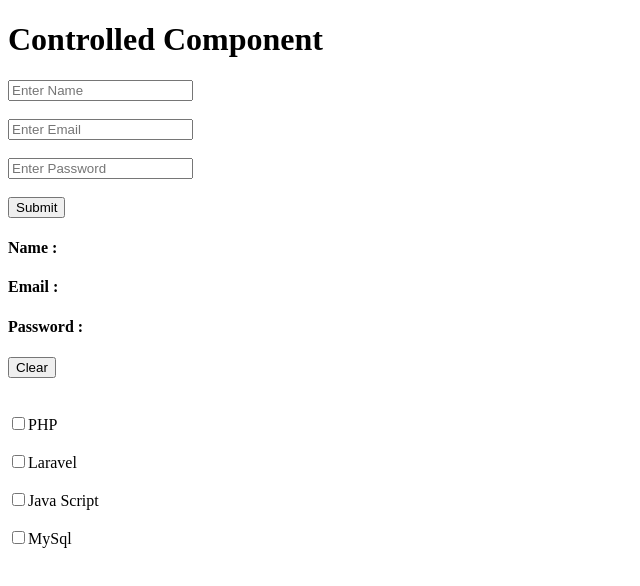
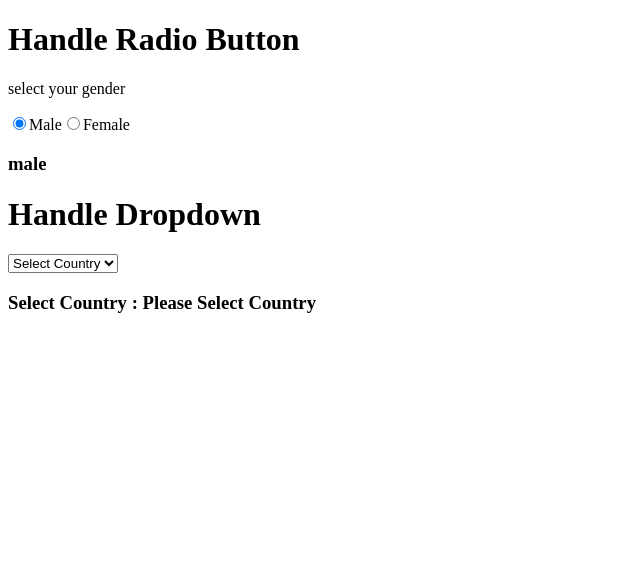
Before and after one commit to Hiii111/-react-code, a React (Vite) app: page / in a window 1280 px wide. Shown: the top 586 px of the page, without its empty margins (0-640 px from the left). Built offline with nearby package versions, Linux system fonts and the light colour scheme.

Commit message:
handleradiobutton&dropdoen

```diff
--- a/src/App.jsx
+++ b/src/App.jsx
@@ -109,13 +109,13 @@
 // }
 
 import Checkboxes from "./Checkboxes";
+import DropdownRadioButton from "./DropdownRadioButton";
 import Home from "./Home";
 
 function App(){
   return(
     <div>
-       <Home />
-       <Checkboxes />
+      <DropdownRadioButton />
     </div>
   )
 }
--- /dev/null
+++ b/src/DropdownRadioButton.jsx
@@ -0,0 +1,34 @@
+import { useState } from "react";
+
+function DropdownRadioButton(){
+    const[gender, setGender] = useState("male");
+    const handleGender = (event) =>{
+        setGender(event.target.value);
+    }
+    const[country, setCountry] = useState("Please Select Country");
+    const handleCountry = (event) =>{
+        setCountry(event.target.value);
+    }
+    return(
+        <div>
+           <h1>Handle Radio Button</h1>
+           <p>select your gender</p>
+           <input type="radio" onChange={handleGender} name="gender" checked={gender=="male"} id="male" value="male" />
+           <label htmlFor="male">Male</label>
+           <input type="radio" onChange={handleGender} name="gender" checked={gender=="female"} id="female" value="female" />
+           <label htmlFor="female">Female</label>
+           <h3>{gender}</h3>
+
+           <h1>Handle Dropdown</h1>
+            <select onChange={handleCountry}>
+                <option value="">Select Country</option>
+                <option value="India">India</option>
+                <option value="Pakistan">Pakistan</option>
+                <option value="England">England</option>
+                <option value="Bangladesh">Bangladesh</option>
+            </select>
+            <h3>Select Country : {country}</h3>
+        </div>
+    )
+}
+export default DropdownRadioButton;
```
